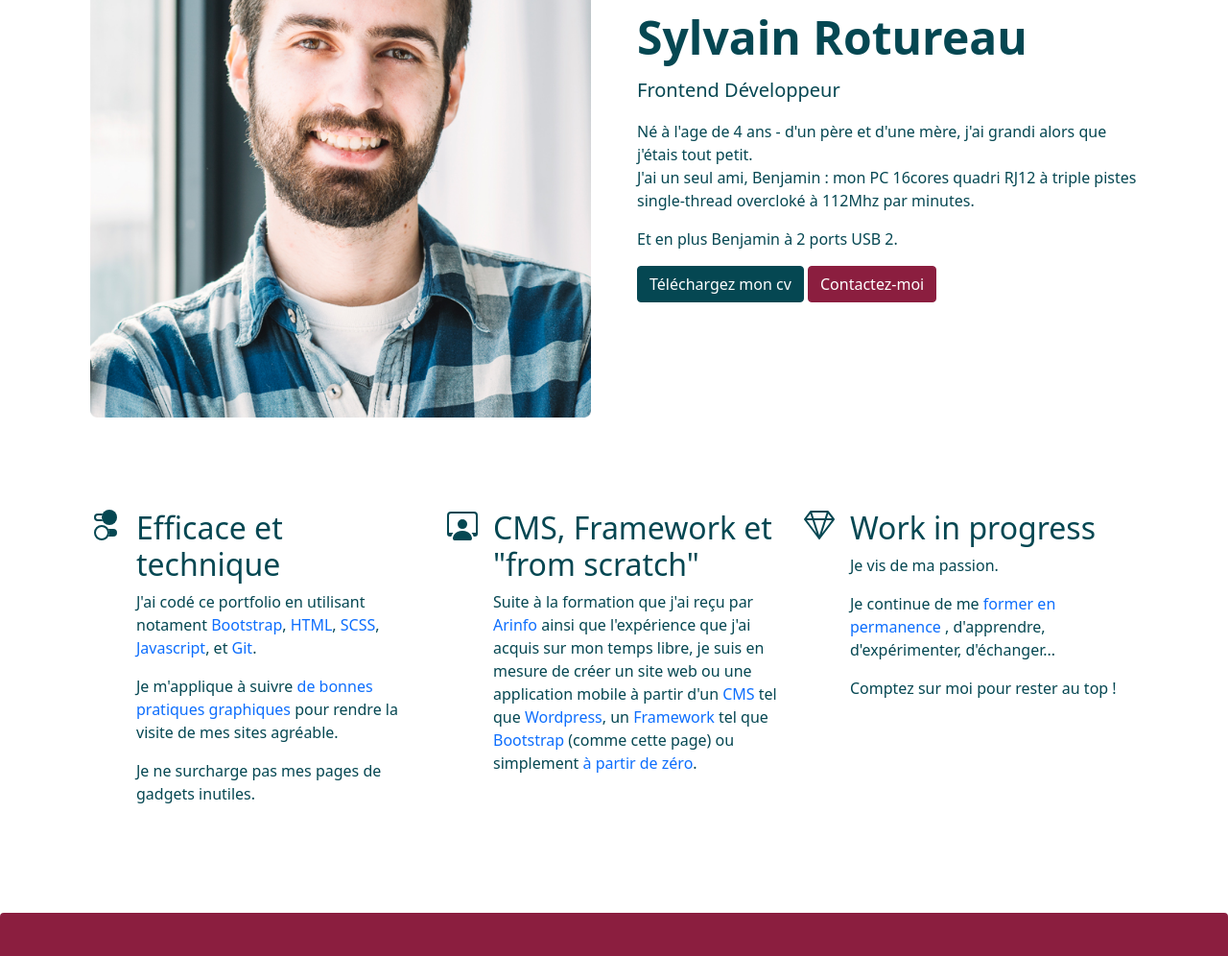
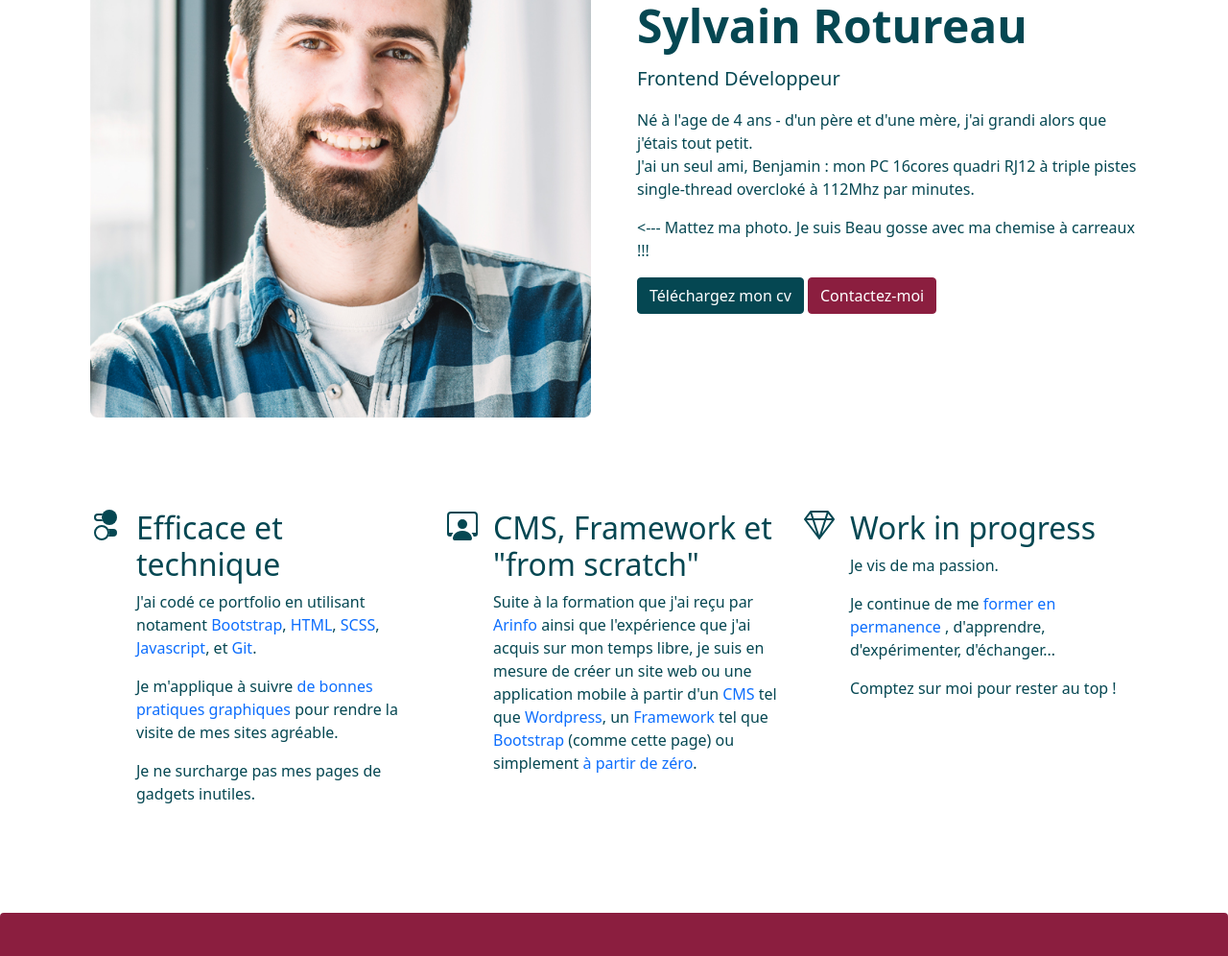
Before and after one commit to sylvainrotureau/portfolio2, a website: page index.html in a window 1280 px wide. Shown: the part 709-1705 px from the top of the page at 96% size. Drawn offline with nearby package versions, Linux system fonts and the light colour scheme.

Commit message:
Update index.html

```diff
--- a/index.html
+++ b/index.html
@@ -96,7 +96,7 @@
                         112Mhz par minutes.
                     </p>
                     <p>
-                        Et en plus Benjamin à 2 ports USB 2.
+                        <--- Mattez ma photo. Je suis Beau gosse avec ma chemise à carreaux !!!
                     </p>
                     <a class="btn btn-color2" href="./cv/cv2022.pdf" title="Téléchargez mon cv" download>
                         Téléchargez mon cv
```
